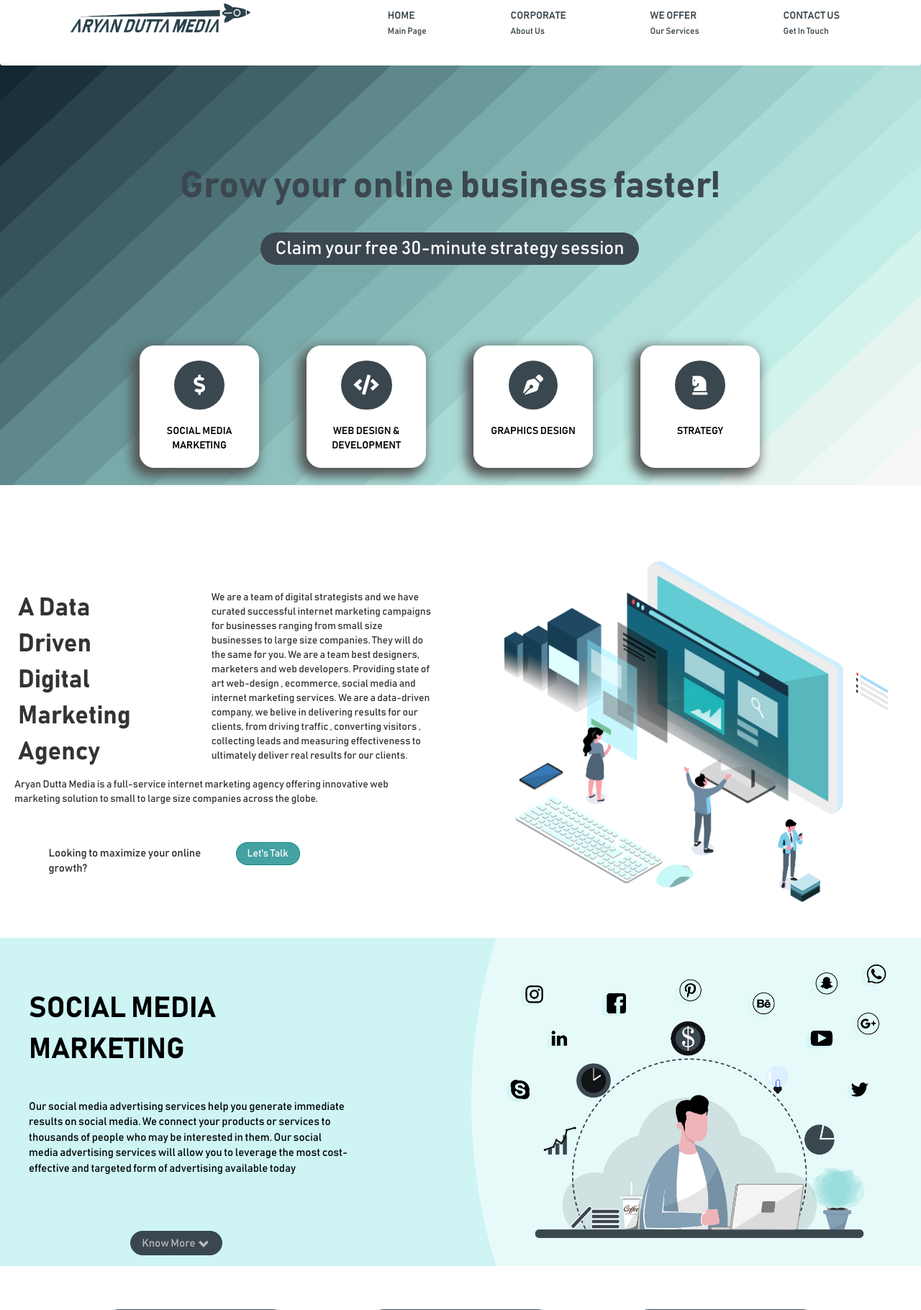
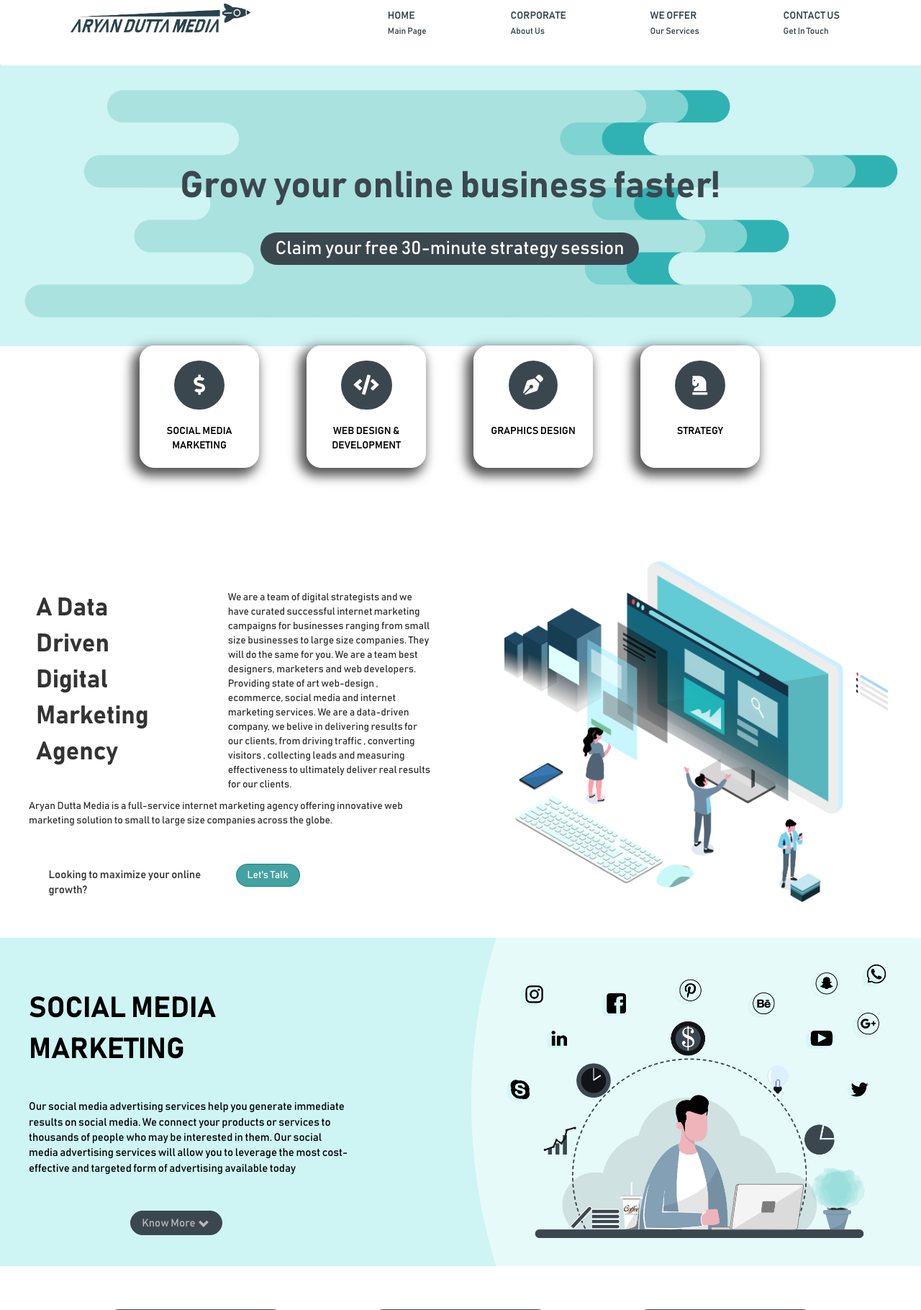
Before and after one commit to rittikdasgupta/office, a Django app: page / in a window 1280 px wide. Shown: the top 1820 px of the page at 72% size. Run offline with Django 3.2, Linux system fonts and the light colour scheme; some libraries are stand-ins or nearby versions.

Commit message:
Banner Updated

```diff
--- a/main/static/css/index.css
+++ b/main/static/css/index.css
@@ -20,11 +20,11 @@ html {
 
 .overlay1 {
   width: 100%;
-  height: 90vh;
+  height: 80vh;
   margin: 0;
   position: absolute;
   top: 10vh;
-  background-image: url(../assets/backg1.png);
+  background-image: url(../assets/banner.png);
   background-repeat: no-repeat;
   background-size: contain;
   z-index: -1;
@@ -276,7 +276,7 @@ html {
 }
 
 #business-section #crow1 .crow1-heading {
-  padding: 50px 5px 10px 5px;
+  padding: 50px 5px 10px 10px;
 }
 
 #business-section .text-area {
@@ -291,7 +291,7 @@ html {
 
 #business-section .text-area #text-sec1, #business-section .text-area #text-sec2, #business-section .text-area #text-sec3 {
   padding-right: 20px;
-  padding-left: 20px;
+  padding-left: 40px;
 }
 
 #business-section #ntb-r-btn {
@@ -341,7 +341,7 @@ html {
 }
 
 #crow2 .button-section2 {
-  margin-top: 10%;
+  margin-top: 5%;
 }
 
 #crow2 .button-section2 .container {
@@ -441,7 +441,7 @@ html {
 }
 
 #crow4 .button-section2 {
-  margin-top: 10%;
+  margin-top: 5%;
 }
 
 #crow4 .button-section2 .container {
--- a/main/static/css/index.scss
+++ b/main/static/css/index.scss
@@ -30,11 +30,11 @@ html{
 // FIRST BACKGROUND IMAGE
 .overlay1{
     width:100%;
-    height:90vh;
+    height:80vh;
     margin:0;
     position: absolute;
     top:10vh;
-    background-image: url(../assets/backg1.png);
+    background-image: url(../assets/banner.png);
     background-repeat: no-repeat;
     background-size: contain;
     z-index:-1;
@@ -234,7 +234,7 @@ html{
      #crow1{
         padding-bottom:50px;
         .crow1-heading{
-            padding: 50px 5px 10px 5px;
+            padding: 50px 5px 10px 10px;
         }
      }
      .text-area{
@@ -246,7 +246,7 @@ html{
          }
          #text-sec1,#text-sec2,#text-sec3{
              padding-right: 20px;
-             padding-left: 20px;
+             padding-left: 40px;
          }
      }
      #ntb-r-btn{
@@ -291,12 +291,12 @@ html{
         padding:20px;
      }
      .button-section2{
-         margin-top:10%;
-         .container{
+        margin-top:5%;
+        .container{
              width:50%;
              margin:auto;
              margin-bottom:10px;
-         }
+        }
         .know-more{
             border: 1px solid $knowMoreBtn1;
             border-radius: 50rem;
@@ -376,11 +376,11 @@ html{
         padding:20px;
      }
      .button-section2{
-         margin-top:10%;
+        margin-top:5%;
         .container{
-             width:50%;
-             margin:auto;
-             margin-bottom:10px;
+            width:50%;
+            margin:auto;
+            margin-bottom:10px;
         }
         .know-more{
             border: 1px solid $knowMoreBtn2;
--- a/main/templates/main/index.html
+++ b/main/templates/main/index.html
@@ -220,10 +220,10 @@
             <div class="row" id="register-section">
                 <div class="col-xs-12 register-section-content">
                     <div class="col-xs-8" id="register-section-text">
-                        <span>NEW  TO ONLINE BUSINESS?</span>
+                        <span>Looking to maximise your online growth?</span>
                     </div>
                     <div class="col-xs-4 register-btn-wrapper">
-                        <button class="btn register-btn">REGISTER</button>
+                        <button class="btn register-btn">Let's Talk</button>
                     </div>
                 </div>
             </div>
```
Also changed, not shown: main/static/assets/backg1.png (deleted), main/static/assets/banner.png (added), 1 other file.
